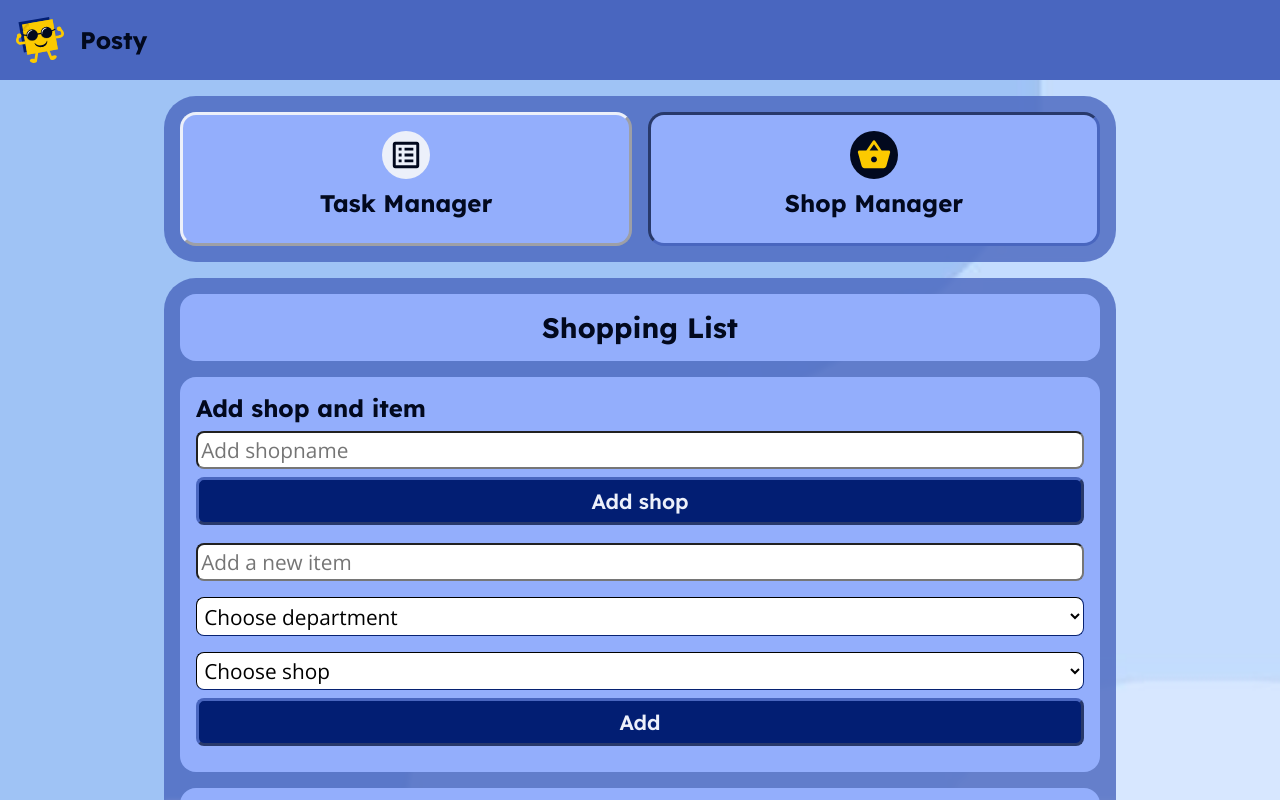
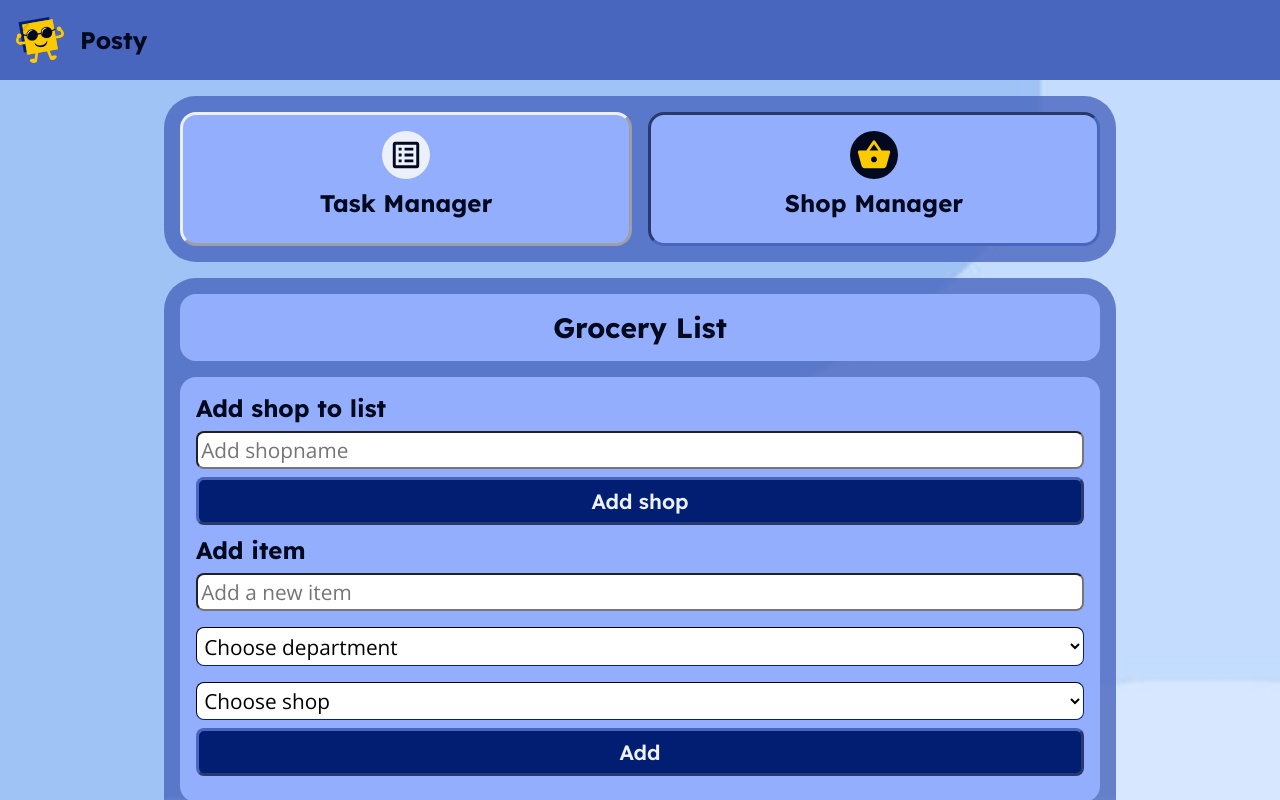
Before and after one commit to EvaneRex/taskmanager, a React (Vite) app: page / in a window 1280 px wide. Both pictures are taken after a click on the button "Shop Manager". Shown: the top 800 px of the page. Built offline with nearby package versions, Linux system fonts and the light colour scheme.

Commit message:
After test

```diff
--- a/src/components/ShopInput.tsx
+++ b/src/components/ShopInput.tsx
@@ -91,6 +91,7 @@ const ShopInput: FC<ShopInputProps> = ({ addShopItem, addShop, shops }) => {
       </form>
 
       {/* Handles on submit for the items */}
+      <h2>Add item</h2>
       <form onSubmit={handleSubmit} aria-labelledby="item-form">
         <input
           type="text"
--- a/src/components/ShopManager.tsx
+++ b/src/components/ShopManager.tsx
@@ -120,9 +120,9 @@ function ShopManager() {
   return (
     <div className="manager">
       <div className="shopmanager">
-        <h1>Shopping List</h1>
+        <h1>Grocery List</h1>
         <section className="shopForm" aria-labelledby="add-items">
-          <h2 id="add-items">Add shop and item</h2>
+          <h2 id="add-items">Add shop to list</h2>
           <ShopInput
             addShopItem={addShopItem}
             addShop={addShop}
```
